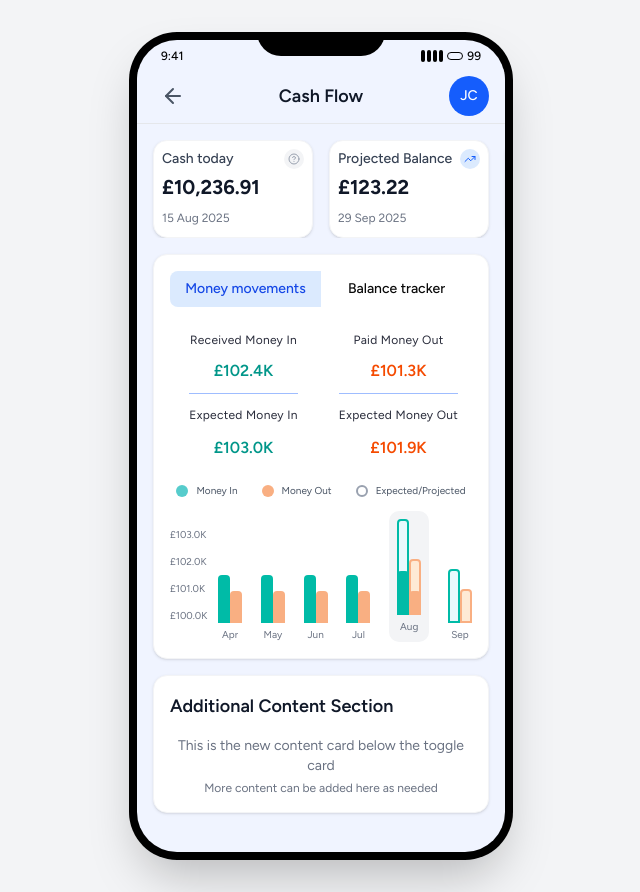
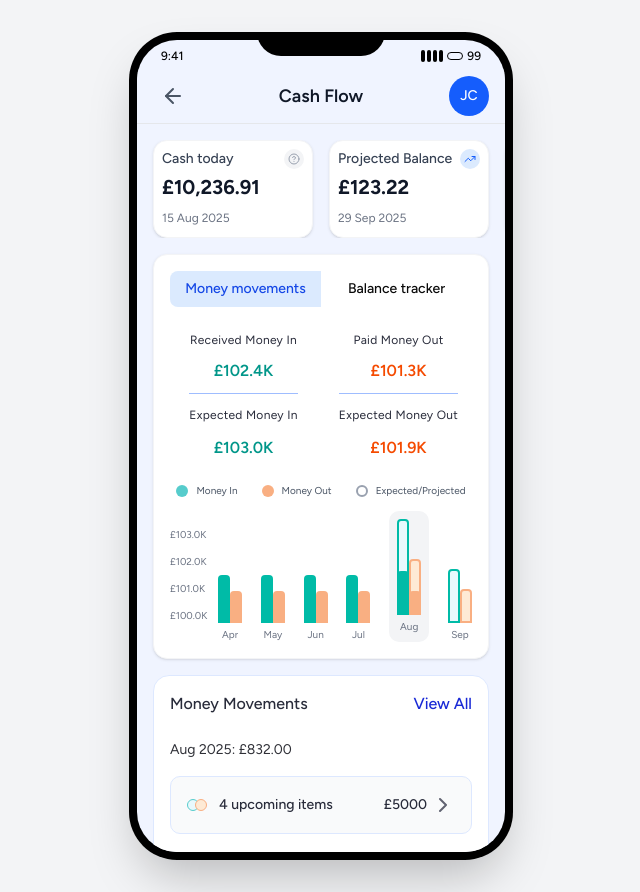
Before and after one commit to h8inc/tide-mocks, a Next.js app: page /cash-flow in a window 1280 px wide. Shown: the whole page, without its empty margins (319-959 px from the left). Built offline with nearby package versions, Linux system fonts and the light colour scheme.

Commit message:
Implement Money Movements card with conditional rendering based on selected period - hide upcoming items for historical months

```diff
--- a/src/app/cash-flow/page.tsx
+++ b/src/app/cash-flow/page.tsx
@@ -1,9 +1,23 @@
+"use client"
+
+import React from "react"
 import { MobileHeader } from "@/components/features/cash-flow/MobileHeader"
 import { TilesGallery, defaultTiles } from "@/components/features/cash-flow/TilesGallery"
 import { ToggleCard } from "@/components/features/cash-flow/ToggleCard"
 import { ContentCard } from "@/components/features/cash-flow/ContentCard"
 
+
 export default function CashFlowPage() {
+  const [selectedPeriod, setSelectedPeriod] = React.useState("Aug")
+  const [months] = React.useState([
+    { label: "Apr", isCurrent: false, isFuture: false },
+    { label: "May", isCurrent: false, isFuture: false },
+    { label: "Jun", isCurrent: false, isFuture: false },
+    { label: "Jul", isCurrent: false, isFuture: false },
+    { label: "Aug", isCurrent: true, isFuture: false },
+    { label: "Sep", isCurrent: false, isFuture: true }
+  ])
+
   return (
     <div className="min-h-screen bg-gray-100 py-8">
       {/* iPhone Frame */}
@@ -47,16 +61,15 @@ export default function CashFlowPage() {
                 <div className="h-4"></div>
 
                 {/* Toggle Card with Money Movements/Balance Tracker */}
-                <ToggleCard />
+                <ToggleCard selectedPeriod={selectedPeriod} onPeriodChange={setSelectedPeriod} months={months} />
 
                 {/* Spacing after toggle card */}
                 <div className="h-4"></div>
 
-                {/* New Content Card */}
-                <ContentCard />
+                {/* Money Movements Content Card */}
+                <ContentCard selectedPeriod={selectedPeriod} months={months} />
 
-                {/* Spacing after content card */}
-                <div className="h-4"></div>
+
 
                 {/* Bottom spacing for scroll */}
                 <div className="h-8"></div>
--- a/src/components/features/cash-flow/ContentCard.tsx
+++ b/src/components/features/cash-flow/ContentCard.tsx
@@ -1,23 +1,101 @@
 "use client"
 
 import React from "react"
+import { ChevronRight } from "lucide-react"
 
-export function ContentCard() {
+interface ContentCardProps {
+  selectedPeriod: string
+  months: Array<{ label: string; isCurrent: boolean; isFuture: boolean }>
+}
+
+export function ContentCard({ selectedPeriod, months }: ContentCardProps) {
   return (
     <div className="mx-4">
-      <div className="bg-white rounded-xl p-4 shadow-sm border border-gray-100">
-        {/* Left-aligned headline */}
-        <div className="mb-4">
-          <h2 className="text-lg font-semibold text-gray-900 text-left">
-            Additional Content Section
-          </h2>
+      <div className="bg-white rounded-2xl border border-[#DDE8FF] p-0 w-full max-w-[347px] mx-auto">
+        {/* Header Section */}
+        <div className="px-4 pt-4 pb-0">
+          <div className="flex flex-col items-center gap-6 w-full">
+            {/* Title and Action Button */}
+            <div className="flex flex-row justify-between items-end w-full">
+              <h2 className="text-base font-figtree font-medium text-[#282B3A] flex-1">Money Movements</h2>
+              <button className="text-base font-figtree font-medium text-[#1929D6]">View All</button>
+            </div>
+
+            {/* KPI Summary */}
+            <div className="w-full">
+              <p className="text-sm font-figtree font-normal text-[#2F3037]">
+                {selectedPeriod} 2025: £{selectedPeriod === 'Aug' ? '832.00' : selectedPeriod === 'Sep' ? '5000.00' : '5000.00'}
+              </p>
+            </div>
+          </div>
         </div>
 
-        {/* Content area */}
-        <div className="space-y-4">
-          <div className="text-center text-gray-500">
-            <p className="text-sm">This is the new content card below the toggle card</p>
-            <p className="text-xs mt-1">More content can be added here as needed</p>
+        {/* Summary Card - Only show for current and future months */}
+        {(() => {
+          const currentMonth = months.find(m => m.isCurrent)?.label
+          const isHistorical = !months.find(m => m.label === selectedPeriod)?.isCurrent && !months.find(m => m.label === selectedPeriod)?.isFuture
+
+          if (isHistorical) {
+            return null // Hide upcoming items for historical months
+          }
+
+          return (
+            <div className="px-4 py-4">
+              <div className="border border-[#DDE8FF] rounded-lg p-4 bg-gray-50">
+                <div className="flex items-center justify-between">
+                  <div className="flex items-center gap-3">
+                    <div className="flex items-center">
+                      <div className="w-3 h-3 bg-[#E8F9FD] border border-[#56CCCC] rounded-full"></div>
+                      <div className="w-3 h-3 bg-[#FEEAD5] border border-[#F9AF82] rounded-full -ml-1"></div>
+                    </div>
+                    <span className="text-sm font-figtree font-medium text-[#282B3A]">
+                      {selectedPeriod === currentMonth ? '4 upcoming items' : '4 projected items'}
+                    </span>
+                  </div>
+                  <div className="flex items-center gap-1">
+                    <span className="text-sm font-figtree font-medium text-[#282B3A]">£5000</span>
+                    <ChevronRight className="w-6 h-6 text-[#616371]" />
+                  </div>
+                </div>
+              </div>
+            </div>
+          )
+        })()}
+
+        {/* Transaction List */}
+        <div className="px-4 pb-4">
+          <div className="space-y-0">
+            {/* Transaction Row 1 */}
+            <div className="flex items-center justify-between py-4 border-b border-[#E4E4E7]">
+              <div className="flex items-center gap-3 flex-1">
+                <div className="w-10 h-10 bg-[#EEE0FF] rounded-lg flex items-center justify-center">
+                  <div className="w-6 h-6 bg-[#5A11B0] rounded-sm"></div>
+                </div>
+                <div className="flex flex-col gap-1">
+                  <h3 className="text-sm font-figtree font-medium text-[#282B3A]">AMZ LTD</h3>
+                  <p className="text-xs font-figtree font-normal text-[#6F7281]">Stock</p>
+                </div>
+              </div>
+              <div className="text-right">
+                <span className="text-sm font-figtree font-medium text-[#282B3A]">£1,000.40</span>
+              </div>
+            </div>
+
+            {/* Transaction Row 2 */}
+            <div className="flex items-center justify-between py-4">
+              <div className="flex items-center gap-3 flex-1">
+                <div className="w-10 h-10 bg-[#FEEAD5] rounded-lg flex items-center justify-center">
+                  <div className="w-6 h-6 bg-[#A92518] rounded-sm"></div>
+                </div>
+                <div className="flex flex-col gap-1">
+                  <h3 className="text-sm font-figtree font-medium text-[#282B3A]">Amazon</h3>
+                  <p className="text-xs font-figtree font-normal text-[#6F7281]">Office supplies</p>
+                </div>
+              </div>
+              <div className="text-right">
+                <span className="text-sm font-figtree font-medium text-[#282B3A]">£124.40</span>
+              </div>
+            </div>
           </div>
         </div>
       </div>
--- a/src/components/features/cash-flow/ToggleCard.tsx
+++ b/src/components/features/cash-flow/ToggleCard.tsx
@@ -4,21 +4,18 @@ import React, { useState } from "react"
 import { ToggleGroup, ToggleGroupItem } from "@/components/ui/toggle-group"
 import { Construction } from "lucide-react"
 
-export function ToggleCard() {
+interface ToggleCardProps {
+  selectedPeriod: string
+  onPeriodChange: (period: string) => void
+  months: Array<{ label: string; isCurrent: boolean; isFuture: boolean }>
+}
+
+export function ToggleCard({ selectedPeriod, onPeriodChange, months }: ToggleCardProps) {
   const [activeTab, setActiveTab] = useState("money-movements")
 
-  // Get current date and calculate months
-  const getCurrentMonth = () => {
-    const now = new Date()
-    const currentMonth = now.getMonth() // 0-11
-    const currentYear = now.getFullYear()
-    return { month: currentMonth, year: currentYear }
-  }
 
-  const getMonthLabel = (monthIndex: number, year: number) => {
-    const months = ['Jan', 'Feb', 'Mar', 'Apr', 'May', 'Jun', 'Jul', 'Aug', 'Sep', 'Oct', 'Nov', 'Dec']
-    return months[monthIndex]
-  }
+
+
 
   const generateMonths = () => {
     const { month: currentMonth, year: currentYear } = getCurrentMonth()
@@ -51,9 +48,7 @@ export function ToggleCard() {
     return months
   }
 
-  const months = generateMonths()
   const currentMonthData = months.find(m => m.isCurrent)
-  const [selectedPeriod, setSelectedPeriod] = useState(currentMonthData?.label || "Aug")
 
   // Period data that matches the bar heights (keeping existing structure for now)
   const periodData: Record<string, { moneyIn: number; moneyOut: number; expectedMoneyIn?: number; expectedMoneyOut?: number }> = {
@@ -213,7 +208,7 @@ export function ToggleCard() {
                       <div
                         key={index}
                         className={`flex flex-col items-center gap-1 cursor-pointer transition-all duration-200 ${selectedPeriod === month.label ? "bg-gray-100 rounded-lg p-2" : ""}`}
-                        onClick={() => setSelectedPeriod(month.label)}
+                        onClick={() => onPeriodChange(month.label)}
                       >
                         {month.isCurrent ? (
                           // Current month: Actual + Expected stacked
@@ -290,6 +285,8 @@ export function ToggleCard() {
             </div>
           )}
         </div>
+
+
       </div>
     </div>
   )
```
